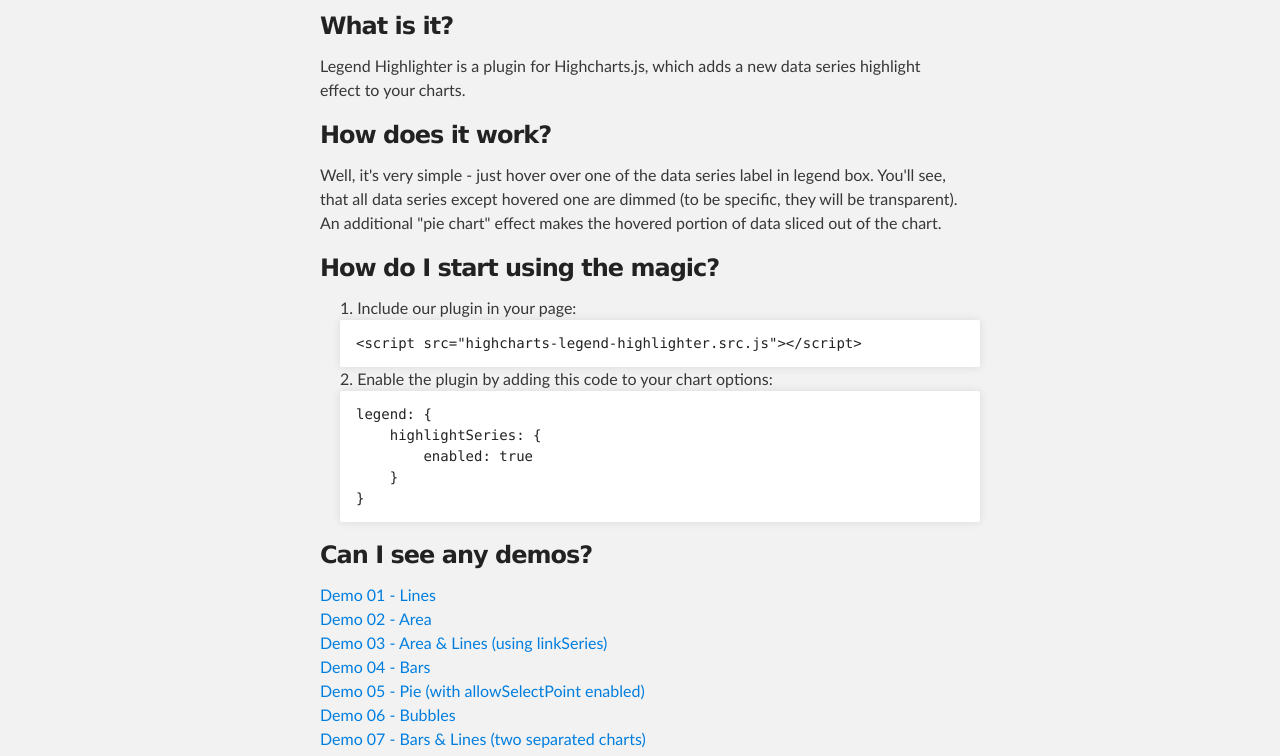
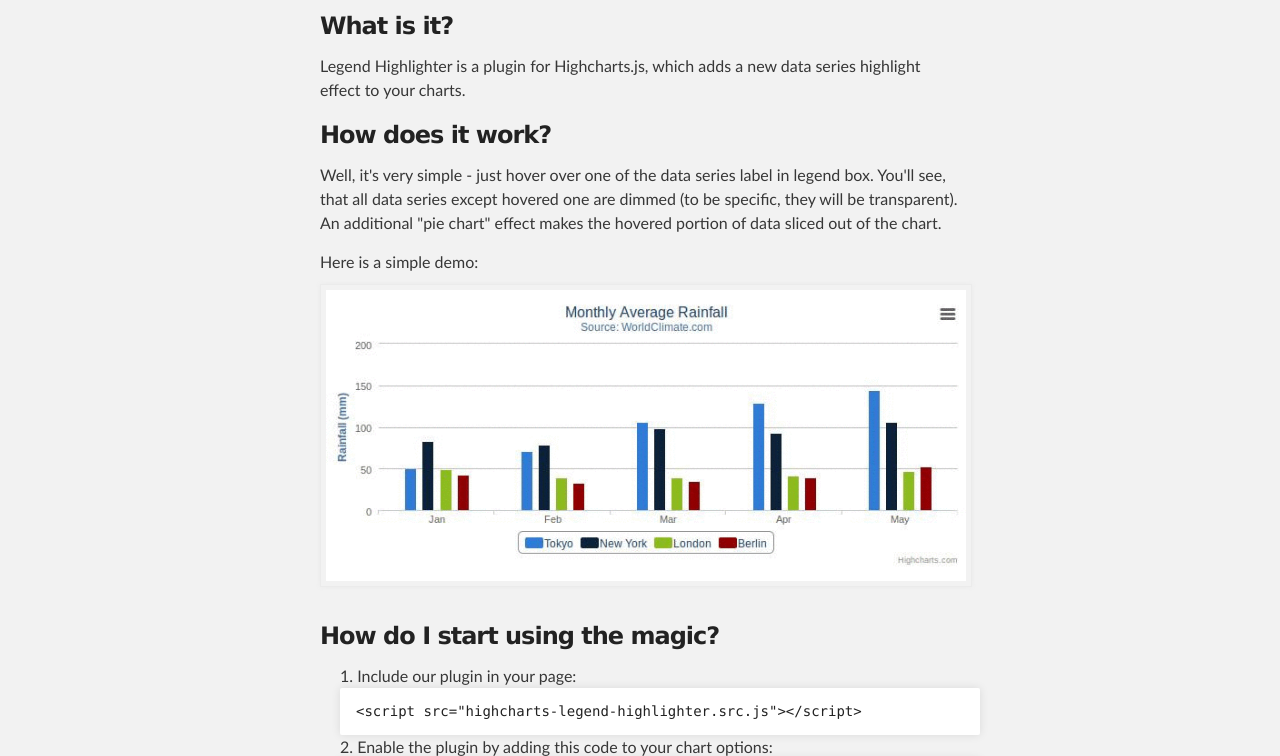
Before and after one commit to Sidnet/highcharts-legend-highlighter, a plain HTML site: page index.html in a window 1280 px wide. Shown: the part 252-1008 px from the top of the page. Drawn offline with Linux system fonts and the light colour scheme.

Commit message:
Add demo .gif image

```diff
--- a/index.html
+++ b/index.html
@@ -40,6 +40,8 @@
 <a name="how-does-it-work" class="anchor" href="#how-does-it-work"><span class="octicon octicon-link"></span></a>How does it work?</h3>
 
 <p>Well, it's very simple - just hover over one of the data series label in legend box. You'll see, that all data series except hovered one are dimmed (to be specific, they will be transparent). An additional "pie chart" effect makes the hovered portion of data sliced out of the chart.</p>
+
+<p>Here is a simple demo:<br/><img src="images/demo.gif"/></p>
 
 <h3>
 <a name="how-do-i-start-using-the-magic" class="anchor" href="#how-do-i-start-using-the-magic"><span class="octicon octicon-link"></span></a>How do I start using the magic?</h3>
```
Also changed, not shown: images/demo.gif (added).
